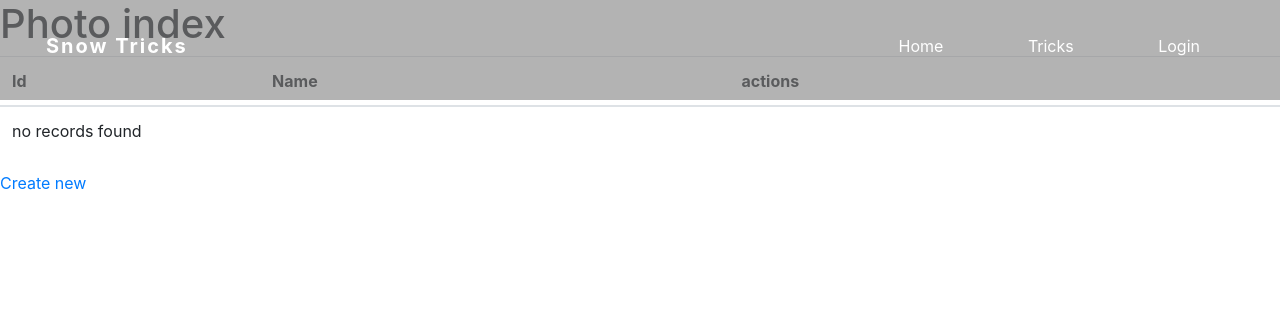
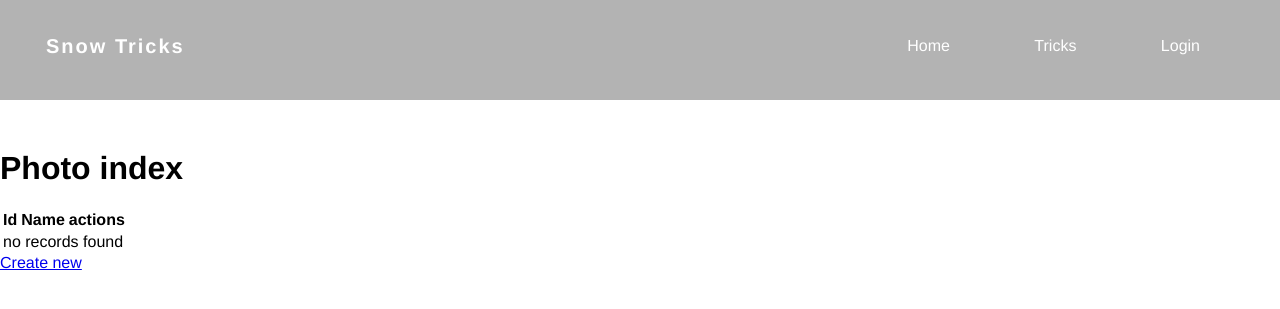
Before and after one commit to Abdessamad-Bannouf/SnowTricks, a Symfony app: template templates/photo/index.html.twig in a window 1280 px wide. Shown: the top 309 px of the page. Run offline with Twig, Linux system fonts and the light colour scheme; the template is opened without the code that fills it, so the values that code supplies are empty; some libraries are stand-ins or nearby versions.

Commit message:
Add css for index photo

```diff
--- /dev/null
+++ b/public/css/crudPhoto.css
@@ -0,0 +1,3 @@
+.container {
+    margin-top: 150px;
+}
--- a/templates/photo/edit.html.twig
+++ b/templates/photo/edit.html.twig
@@ -1,6 +1,10 @@
 {% extends 'base.html.twig' %}
 
 {% block title %}Edit Photo{% endblock %}
+
+{% block stylesheets %}
+    <link href="/css/crudPhoto.css" rel="stylesheet">
+{% endblock %}
 
 {% block body %}
     <h1>Edit Photo</h1>
--- a/templates/photo/index.html.twig
+++ b/templates/photo/index.html.twig
@@ -1,8 +1,11 @@
 {% extends 'base.html.twig' %}
-
+{% block stylesheets %}
+    <link href="/css/crudPhoto.css" rel="stylesheet">
+{% endblock %}
 {% block title %}Photo index{% endblock %}
 
 {% block body %}
+    <div class="container">
         <h1>Photo index</h1>
 
         <table class="table">
@@ -32,4 +35,5 @@
         </table>
 
         <a href="{{ path('photo_new') }}">Create new</a>
+    </div>
 {% endblock %}
```
Lines whose indentation alone changed are shown as unchanged.
